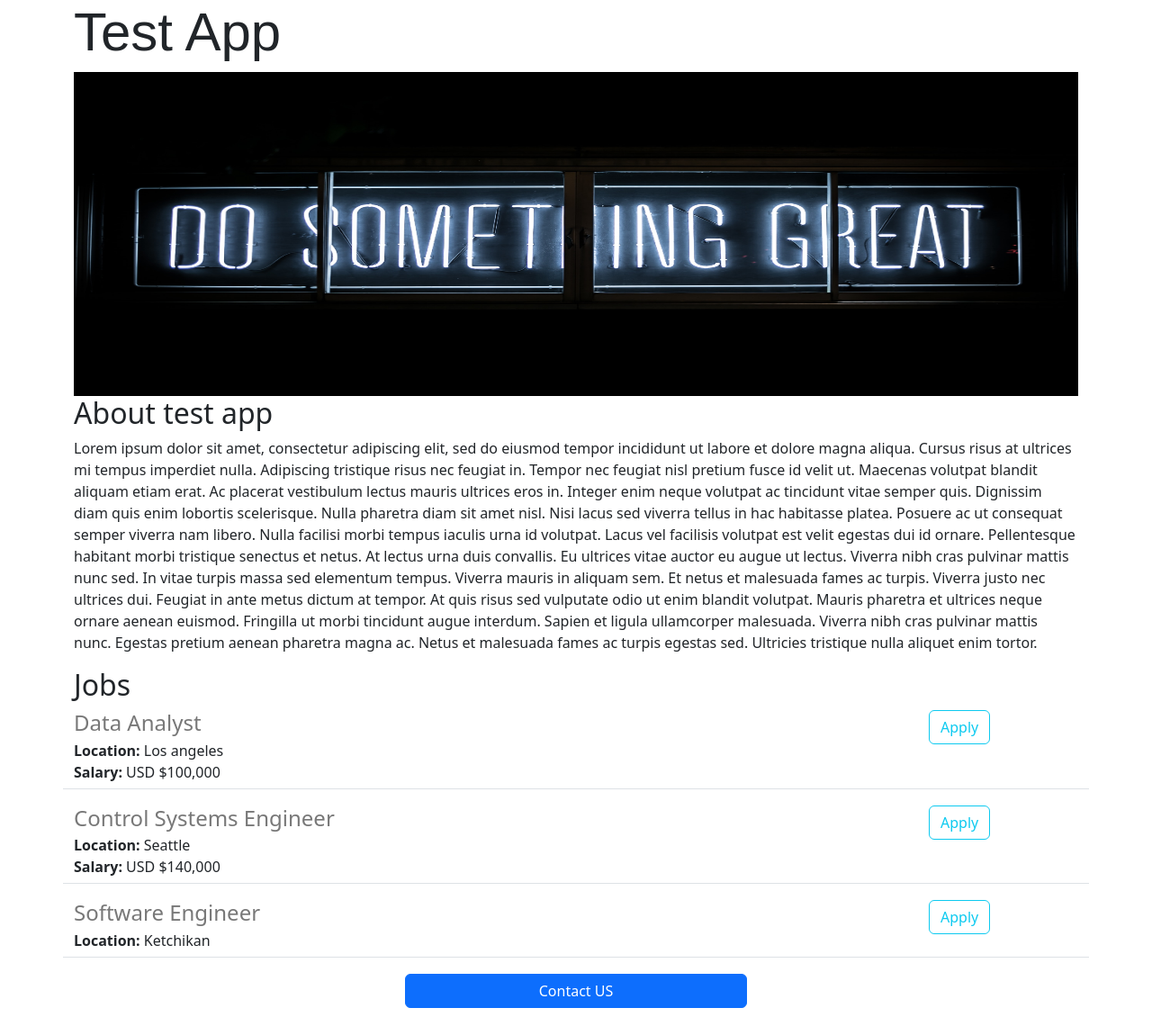
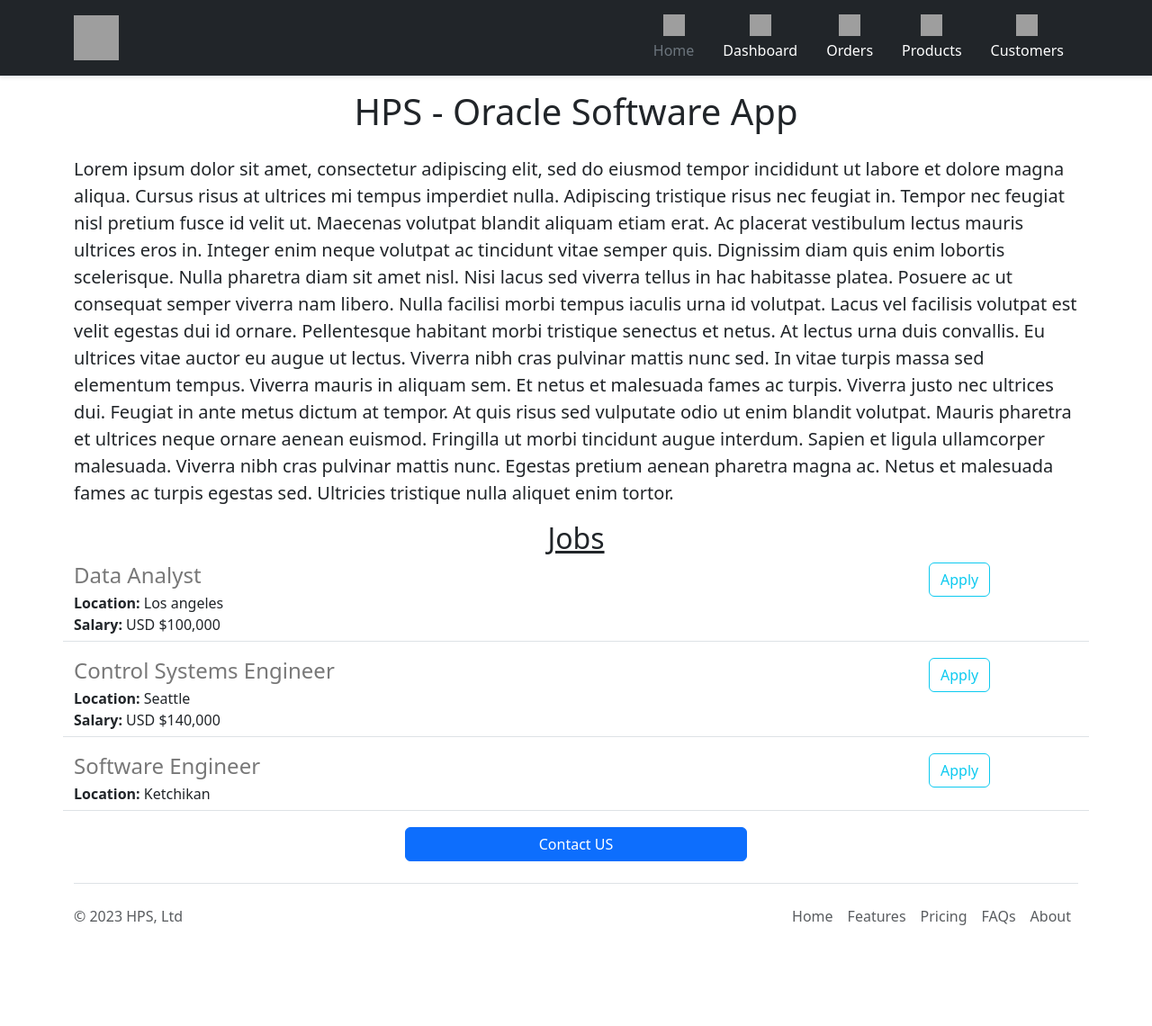
Before and after one commit to WellyKid/flask-test-webapp, a Flask app: page / in a window 1280 px wide. Shown: the whole page at 90% size. After the commit the page ends 1028 px from the top, so only its background shows below. Run offline with Flask 3, Linux system fonts and the light colour scheme; grey boxes are pictures that could not be loaded.

Commit message:
Added nav and footer along with additional styling

```diff
--- /dev/null
+++ b/templates/footer.html
@@ -0,0 +1,17 @@
+<div class="container">
+  <footer class="d-flex flex-wrap justify-content-between align-items-center py-3 my-4 border-top">
+    <p class="col-md-4 mb-0 text-body-secondary">&copy; 2023 HPS, Ltd</p>
+
+    <!-- <a href="/" class="col-md-4 d-flex align-items-center justify-content-center mb-3 mb-md-0 me-md-auto link-body-emphasis text-decoration-none">
+      <svg class="bi me-2" width="40" height="32"><use xlink:href="#bootstrap"/></svg>
+    </a> -->
+
+    <ul class="nav col-md-4 justify-content-end">
+      <li class="nav-item"><a href="#" class="nav-link px-2 text-body-secondary">Home</a></li>
+      <li class="nav-item"><a href="#" class="nav-link px-2 text-body-secondary">Features</a></li>
+      <li class="nav-item"><a href="#" class="nav-link px-2 text-body-secondary">Pricing</a></li>
+      <li class="nav-item"><a href="#" class="nav-link px-2 text-body-secondary">FAQs</a></li>
+      <li class="nav-item"><a href="#" class="nav-link px-2 text-body-secondary">About</a></li>
+    </ul>
+  </footer>
+</div>
--- a/templates/home.html
+++ b/templates/home.html
@@ -6,12 +6,12 @@
     <link href="https://cdn.jsdelivr.net/npm/bootstrap@5.3.1/dist/css/bootstrap.min.css" rel="stylesheet" integrity="sha384-4bw+/aepP/YC94hEpVNVgiZdgIC5+VKNBQNGCHeKRQN+PtmoHDEXuppvnDJzQIu9" crossorigin="anonymous">
     <title>Test App</title>
     <style>
-      h1 {
+      /* h1 {
         font-size:60px;
         font-family: arial;
         font-weight: normal;
         text-align: left;
-      }
+      } */
       h2 {
 
       }
@@ -38,16 +38,18 @@
     </style>
   </head>
   <body>
+    {% include 'nav.html'%}
   <div class="container">
     <div>
-      <h1 id="home_title">Test App</h1>
-      <img id="banner_img" src="static/clark-tibbs-oqStl2L5oxI-unsplash.jpg" height="320">
-      <h2>About test app</h2>
-      <p>Lorem ipsum dolor sit amet, consectetur adipiscing elit, sed do eiusmod tempor incididunt ut labore et dolore magna aliqua. Cursus risus at ultrices mi tempus imperdiet nulla. Adipiscing tristique risus nec feugiat in. Tempor nec feugiat nisl pretium fusce id velit ut. Maecenas volutpat blandit aliquam etiam erat. Ac placerat vestibulum lectus mauris ultrices eros in. Integer enim neque volutpat ac tincidunt vitae semper quis. Dignissim diam quis enim lobortis scelerisque. Nulla pharetra diam sit amet nisl. Nisi lacus sed viverra tellus in hac habitasse platea.
+      <h1 class="diplay-6 text-center" style="margin-bottom:25px;margin-top:15px;">
+        HPS - Oracle Software App
+      </h1>
+      <!-- <img id="banner_img" src="static/clark-tibbs-oqStl2L5oxI-unsplash.jpg" height="320"> -->
+      <p class="lead">Lorem ipsum dolor sit amet, consectetur adipiscing elit, sed do eiusmod tempor incididunt ut labore et dolore magna aliqua. Cursus risus at ultrices mi tempus imperdiet nulla. Adipiscing tristique risus nec feugiat in. Tempor nec feugiat nisl pretium fusce id velit ut. Maecenas volutpat blandit aliquam etiam erat. Ac placerat vestibulum lectus mauris ultrices eros in. Integer enim neque volutpat ac tincidunt vitae semper quis. Dignissim diam quis enim lobortis scelerisque. Nulla pharetra diam sit amet nisl. Nisi lacus sed viverra tellus in hac habitasse platea.
 
   Posuere ac ut consequat semper viverra nam libero. Nulla facilisi morbi tempus iaculis urna id volutpat. Lacus vel facilisis volutpat est velit egestas dui id ornare. Pellentesque habitant morbi tristique senectus et netus. At lectus urna duis convallis. Eu ultrices vitae auctor eu augue ut lectus. Viverra nibh cras pulvinar mattis nunc sed. In vitae turpis massa sed elementum tempus. Viverra mauris in aliquam sem. Et netus et malesuada fames ac turpis. Viverra justo nec ultrices dui. Feugiat in ante metus dictum at tempor. At quis risus sed vulputate odio ut enim blandit volutpat. Mauris pharetra et ultrices neque ornare aenean euismod. Fringilla ut morbi tincidunt augue interdum. Sapien et ligula ullamcorper malesuada. Viverra nibh cras pulvinar mattis nunc. Egestas pretium aenean pharetra magna ac. Netus et malesuada fames ac turpis egestas sed. Ultricies tristique nulla aliquet enim tortor.</p>
     </div>
-    <h2>Jobs</h2>
+    <h2 class="text-center"><u>Jobs</u></h2>
     <div>
       {% for job in jobs %}
       {% include 'jobitems.html' %}
@@ -70,5 +72,6 @@
       </button>
     </div>
   </div>
+    {% include 'footer.html' %}
   </body>
 </html>
--- /dev/null
+++ b/templates/nav.html
@@ -0,0 +1,85 @@
+<!-- <svg xmlns="http://www.w3.org/2000/svg" class="d-none">
+  <symbol id="bootstrap" viewBox="0 0 118 94">
+    <title>Bootstrap</title>
+    <path fill-rule="evenodd" clip-rule="evenodd" d="M24.509 0c-6.733 0-11.715 5.893-11.492 12.284.214 6.14-.064 14.092-2.066 20.577C8.943 39.365 5.547 43.485 0 44.014v5.972c5.547.529 8.943 4.649 10.951 11.153 2.002 6.485 2.28 14.437 2.066 20.577C12.794 88.106 17.776 94 24.51 94H93.5c6.733 0 11.714-5.893 11.491-12.284-.214-6.14.064-14.092 2.066-20.577 2.009-6.504 5.396-10.624 10.943-11.153v-5.972c-5.547-.529-8.934-4.649-10.943-11.153-2.002-6.484-2.28-14.437-2.066-20.577C105.214 5.894 100.233 0 93.5 0H24.508zM80 57.863C80 66.663 73.436 72 62.543 72H44a2 2 0 01-2-2V24a2 2 0 012-2h18.437c9.083 0 15.044 4.92 15.044 12.474 0 5.302-4.01 10.049-9.119 10.88v.277C75.317 46.394 80 51.21 80 57.863zM60.521 28.34H49.948v14.934h8.905c6.884 0 10.68-2.772 10.68-7.727 0-4.643-3.264-7.207-9.012-7.207zM49.948 49.2v16.458H60.91c7.167 0 10.964-2.876 10.964-8.281 0-5.406-3.903-8.178-11.425-8.178H49.948z"></path>
+  </symbol>
+  <symbol id="home" viewBox="0 0 16 16">
+    <path d="M8.354 1.146a.5.5 0 0 0-.708 0l-6 6A.5.5 0 0 0 1.5 7.5v7a.5.5 0 0 0 .5.5h4.5a.5.5 0 0 0 .5-.5v-4h2v4a.5.5 0 0 0 .5.5H14a.5.5 0 0 0 .5-.5v-7a.5.5 0 0 0-.146-.354L13 5.793V2.5a.5.5 0 0 0-.5-.5h-1a.5.5 0 0 0-.5.5v1.293L8.354 1.146zM2.5 14V7.707l5.5-5.5 5.5 5.5V14H10v-4a.5.5 0 0 0-.5-.5h-3a.5.5 0 0 0-.5.5v4H2.5z"/>
+  </symbol>
+  <symbol id="speedometer2" viewBox="0 0 16 16">
+    <path d="M8 4a.5.5 0 0 1 .5.5V6a.5.5 0 0 1-1 0V4.5A.5.5 0 0 1 8 4zM3.732 5.732a.5.5 0 0 1 .707 0l.915.914a.5.5 0 1 1-.708.708l-.914-.915a.5.5 0 0 1 0-.707zM2 10a.5.5 0 0 1 .5-.5h1.586a.5.5 0 0 1 0 1H2.5A.5.5 0 0 1 2 10zm9.5 0a.5.5 0 0 1 .5-.5h1.5a.5.5 0 0 1 0 1H12a.5.5 0 0 1-.5-.5zm.754-4.246a.389.389 0 0 0-.527-.02L7.547 9.31a.91.91 0 1 0 1.302 1.258l3.434-4.297a.389.389 0 0 0-.029-.518z"/>
+    <path fill-rule="evenodd" d="M0 10a8 8 0 1 1 15.547 2.661c-.442 1.253-1.845 1.602-2.932 1.25C11.309 13.488 9.475 13 8 13c-1.474 0-3.31.488-4.615.911-1.087.352-2.49.003-2.932-1.25A7.988 7.988 0 0 1 0 10zm8-7a7 7 0 0 0-6.603 9.329c.203.575.923.876 1.68.63C4.397 12.533 6.358 12 8 12s3.604.532 4.923.96c.757.245 1.477-.056 1.68-.631A7 7 0 0 0 8 3z"/>
+  </symbol>
+  <symbol id="table" viewBox="0 0 16 16">
+    <path d="M0 2a2 2 0 0 1 2-2h12a2 2 0 0 1 2 2v12a2 2 0 0 1-2 2H2a2 2 0 0 1-2-2V2zm15 2h-4v3h4V4zm0 4h-4v3h4V8zm0 4h-4v3h3a1 1 0 0 0 1-1v-2zm-5 3v-3H6v3h4zm-5 0v-3H1v2a1 1 0 0 0 1 1h3zm-4-4h4V8H1v3zm0-4h4V4H1v3zm5-3v3h4V4H6zm4 4H6v3h4V8z"/>
+  </symbol>
+  <symbol id="people-circle" viewBox="0 0 16 16">
+    <path d="M11 6a3 3 0 1 1-6 0 3 3 0 0 1 6 0z"/>
+    <path fill-rule="evenodd" d="M0 8a8 8 0 1 1 16 0A8 8 0 0 1 0 8zm8-7a7 7 0 0 0-5.468 11.37C3.242 11.226 4.805 10 8 10s4.757 1.225 5.468 2.37A7 7 0 0 0 8 1z"/>
+  </symbol>
+  <symbol id="grid" viewBox="0 0 16 16">
+    <path d="M1 2.5A1.5 1.5 0 0 1 2.5 1h3A1.5 1.5 0 0 1 7 2.5v3A1.5 1.5 0 0 1 5.5 7h-3A1.5 1.5 0 0 1 1 5.5v-3zM2.5 2a.5.5 0 0 0-.5.5v3a.5.5 0 0 0 .5.5h3a.5.5 0 0 0 .5-.5v-3a.5.5 0 0 0-.5-.5h-3zm6.5.5A1.5 1.5 0 0 1 10.5 1h3A1.5 1.5 0 0 1 15 2.5v3A1.5 1.5 0 0 1 13.5 7h-3A1.5 1.5 0 0 1 9 5.5v-3zm1.5-.5a.5.5 0 0 0-.5.5v3a.5.5 0 0 0 .5.5h3a.5.5 0 0 0 .5-.5v-3a.5.5 0 0 0-.5-.5h-3zM1 10.5A1.5 1.5 0 0 1 2.5 9h3A1.5 1.5 0 0 1 7 10.5v3A1.5 1.5 0 0 1 5.5 15h-3A1.5 1.5 0 0 1 1 13.5v-3zm1.5-.5a.5.5 0 0 0-.5.5v3a.5.5 0 0 0 .5.5h3a.5.5 0 0 0 .5-.5v-3a.5.5 0 0 0-.5-.5h-3zm6.5.5A1.5 1.5 0 0 1 10.5 9h3a1.5 1.5 0 0 1 1.5 1.5v3a1.5 1.5 0 0 1-1.5 1.5h-3A1.5 1.5 0 0 1 9 13.5v-3zm1.5-.5a.5.5 0 0 0-.5.5v3a.5.5 0 0 0 .5.5h3a.5.5 0 0 0 .5-.5v-3a.5.5 0 0 0-.5-.5h-3z"/>
+  </symbol>
+</svg> -->
+<header >
+    <div class="px-3 py-2 text-bg-dark border-bottom shadow-sm">
+      <div class="container">
+        <div class="d-flex flex-wrap align-items-center justify-content-center justify-content-lg-start">
+          <a href="/" class="d-flex align-items-center my-2 my-lg-0 me-lg-auto text-white text-decoration-none">
+            <img class="bi me-2" width="50" height="50" src="https://img.icons8.com/ios/50/FFFFFF/oracle-logo.png" alt="oracle-logo"/>
+            <!-- <svg class="bi me-2" width="40" height="32" role="img" aria-label="Bootstrap"><use xlink:href="#bootstrap"/></svg> -->
+          </a>
+
+          <ul class="nav col-12 col-lg-auto my-2 justify-content-center my-md-0 text-small">
+            <li>
+              <a href="#" class="nav-link text-secondary">
+                <img class="bi d-block mx-auto mb-1" width="24" height="24" src="https://img.icons8.com/ios-filled/50/FFFFFF/home.png" alt="home"/>
+                <!-- <svg ><use href=https://icons8.com/icon/70641/total-sales/></svg> -->
+                Home
+              </a>
+            </li>
+            <li>
+              <a href="#" class="nav-link text-white">
+                <img class="bi d-block mx-auto mb-1" width="24" height="24" src="https://img.icons8.com/ios-filled/100/FFFFFF/dashboard.png" alt="dashboard"/>
+                <!-- <svg class="bi d-block mx-auto mb-1" width="24" height="24"><use xlink:href="#speedometer2"/></svg> -->
+                Dashboard
+              </a>
+            </li>
+            <li>
+              <a href="#" class="nav-link text-white">
+                <img class="bi d-block mx-auto mb-1" width="24" height="24" src="https://img.icons8.com/ios/50/FFFFFF/total-sales-1.png" alt="total-sales-1"/>
+                <!-- <svg class="bi d-block mx-auto mb-1" width="24" height="24"><use xlink:href="#table"/></svg> -->
+                Orders
+              </a>
+            </li>
+            <li>
+              <a href="#" class="nav-link text-white">
+                <img class="bi d-block mx-auto mb-1" width="24" height="24" src="https://img.icons8.com/ios-filled/50/FFFFFF/fast-moving-consumer-goods.png" alt="fast-moving-consumer-goods"/>
+                <!-- <svg class="bi d-block mx-auto mb-1" width="24" height="24"><use xlink:href="#grid"/></svg> -->
+                Products
+              </a>
+            </li>
+            <li>
+              <a href="#" class="nav-link text-white">
+                <img class="bi d-block mx-auto mb-1" width="24" height="24" src="https://img.icons8.com/ios-filled/50/FFFFFF/gender-neutral-user.png" alt="gender-neutral-user"/>
+                <!-- <svg class="bi d-block mx-auto mb-1" width="24" height="24"><use xlink:href="#people-circle"/></svg> -->
+                Customers
+              </a>
+            </li>
+          </ul>
+        </div>
+      </div>
+    </div>
+    <!-- <div class="px-3 py-2 border-bottom mb-3">
+      <div class="container d-flex flex-wrap justify-content-center">
+        <form class="col-12 col-lg-auto mb-2 mb-lg-0 me-lg-auto" role="search">
+          <input type="search" class="form-control" placeholder="Search..." aria-label="Search">
+        </form>
+
+        <div class="text-end">
+          <button type="button" class="btn btn-light text-dark me-2">Login</button>
+          <button type="button" class="btn btn-primary">Sign-up</button>
+        </div>
+      </div>
+    </div> -->
+  </header>
```
Also changed, not shown: static/testlogoimage.jpeg (added), 1 other file.
